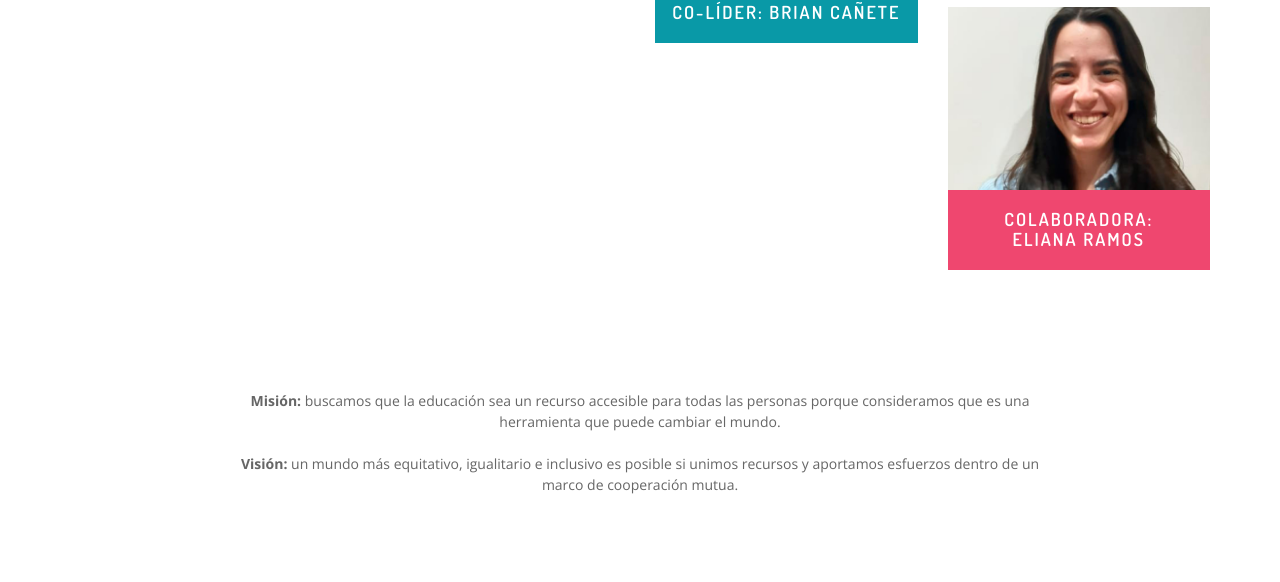
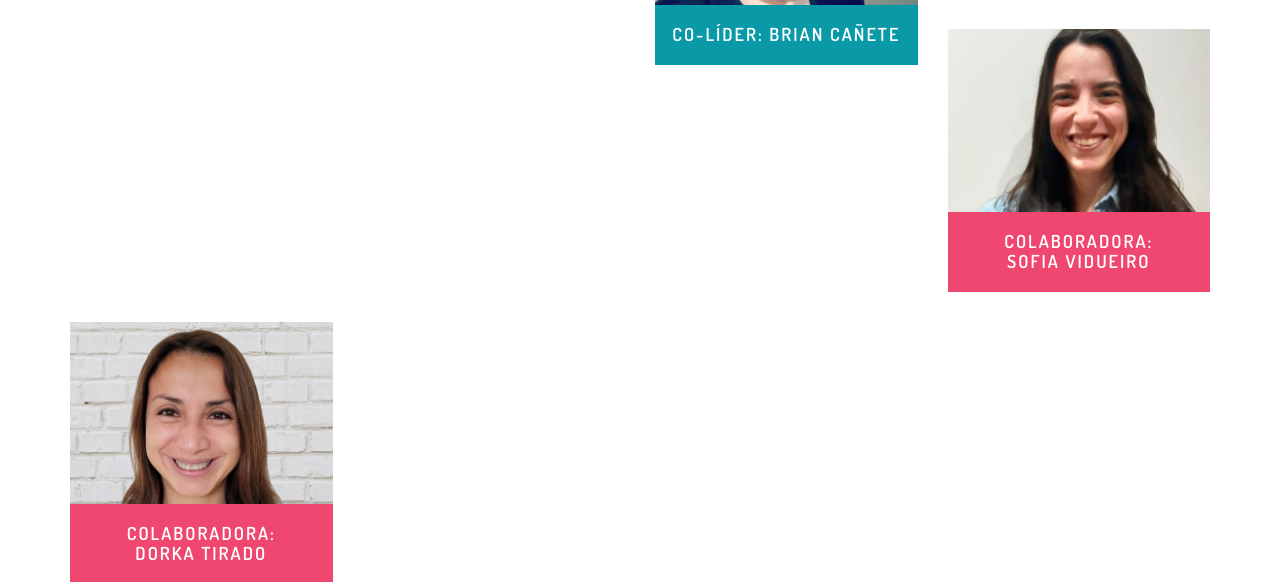
Before and after one commit to ezelargo/BrillaLaVida, a PHP site: page /quienes-somos.php in a window 1280 px wide. Shown: the part 1101-1683 px from the top of the page. Run offline with PHP 8.4, Linux system fonts and the light colour scheme.

Commit message:
modificaciones

```diff
--- /dev/null
+++ b/trunk/assets/css/title_subtitle.css
@@ -0,0 +1,8 @@
+h1 {
+    font-size: 57px;
+    font-family: "Dosis", sans-serif;
+}
+h2 {
+    font-size: 50px;
+    font-family: "Dosis", sans-serif;
+}
--- a/trunk/quienes-somos.php
+++ b/trunk/quienes-somos.php
@@ -53,9 +53,9 @@
             <div class="col-md-3 col-sm-6">
                 <div class="single_team">
                     <img class="img-responsive" src="assets/img/team/brilla_la_vida_romina_blanco_nueva.jpg" alt="Romina Blanco">
-                    <h5 class="team-name">Lideresa y fundarora: Romina Blanco</h5>
+                    <h5 class="team-name">Lider: Romina Blanco</h5>
                     <div class="team-hover">
-                        <h5 style="font-size:.9em;">Recursos humanos</h5>
+                        <h5 style="font-size:.9em;">Lider de Recursos humanos</h5>
                         <br>
                         <p style="font-size:.9em;">
 
@@ -73,7 +73,7 @@
             <div class="col-md-3 col-sm-6">
                 <div class="single_team">
                     <img class="img-responsive" src="assets/img/team/brilla_la_vida_soledad_sciutto_nuevo.jpg" alt="Soledad Sciutto">
-                    <h5 class="team-name">Co-Líder: <br> Soledad Sciutto</h5>
+                    <h5 class="team-name">Lider de Redes Sociales: <br> Soledad Sciutto</h5>
                     <div class="team-hover">
                         <h5 style="font-size:.9em;">Relaciones Sociales</h5>
                         <br>
@@ -99,7 +99,20 @@
             </div>
             <div class="col-md-3 col-sm-6">
                 <div class="single_team">
-                    <img class="img-responsive" src="assets/img/team/brilla_la_vida_foto_nueva3.jpg" alt="Sofía Viduerio">
+                    <img class="img-responsive" src="assets/img/team/brilla_la_vida_foto_nueva3.jpg" alt="Eliana Ramos">
+                    <h5 class="team-name">Colaboradora: <br> Eliana Ramos</h5>
+                    <div class="team-hover">
+                        <h5 style="font-size:.9em;">Community Mannager</h5>
+                        <br>
+                        <p style="font-size:.9em;">
+
+                        <br>
+                    </div>
+                </div>
+            </div>
+            <div class="col-md-3 col-sm-6">
+                <div class="single_team">
+                    <img class="img-responsive" src="assets/img/team/brilla_la_vida_foto_nueva2.jpg" alt="Sofia Vidueiro">
                     <h5 class="team-name">Colaboradora: <br> Sofia Vidueiro</h5>
                     <div class="team-hover">
                         <h5 style="font-size:.9em;">Community Mannager</h5>
@@ -112,8 +125,8 @@
             </div>
             <div class="col-md-3 col-sm-6">
                 <div class="single_team">
-                    <img class="img-responsive" src="assets/img/team/brilla_la_vida_foto_nueva2.jpg" alt="Eliana Ramos">
-                    <h5 class="team-name">Colaboradora: <br> Eliana Ramos</h5>
+                    <img class="img-responsive" src="assets/img/team/brilla_la_vida_Dorka_Tirado.png" alt="Dorka Tirado">
+                    <h5 class="team-name">Colaboradora: <br> Dorka Tirado</h5>
                     <div class="team-hover">
                         <h5 style="font-size:.9em;">Community Mannager</h5>
                         <br>
@@ -126,18 +139,24 @@
         </div>
     </div>
 </section>
-<section id="team" class="template_team">
-    <div class="container">
-        <div class="row text-center">
-            <div class="section-title wow zoomIn">
-                <p><b>Misión:</b> buscamos que la educación sea un recurso accesible para todas las personas porque consideramos que es una herramienta que puede cambiar el mundo.
-                <br><br>
-                <b>Visión:</b> un mundo más equitativo, igualitario e inclusivo es posible si unimos recursos y aportamos esfuerzos dentro de un marco de cooperación mutua.
-                </p>
+<section class="about_us section-padding">
+			<div class="container">
+				<div class="row">
+                    <div class="col-md-6 col-sm-12 col-xs-12">
+						<div class="about_content text-center">
+							<h1>Visión</h1>
+                            <p>Un mundo más equitativo, igualitario e inclusivo es posible si unimos recursos y aportamos esfuerzos dentro de un marco de cooperación mutua.</p>
+                        </div>
+                    </div>
+                    <div class="col-md-6 col-sm-12 col-xs-12">
+						<div class="about_content text-center">
+							<h1>Misión</h1>
+                            <p>Buscamos que la educación sea un recurso accesible para todas las personas porque consideramos que es una herramienta que puede cambiar el mundo.</p>
+                        </div>
+                    </div>
+                </div>
             </div>
-        </div>
-    </div>
-</section>
+        </section>
         <?php include('shared/testimonios.php'); ?>
 
         <?php include('shared/contact.php'); ?>
--- a/trunk/shared/footer.php
+++ b/trunk/shared/footer.php
@@ -5,7 +5,8 @@
                 <div class="single_footer">
                     <h4>Sobre Brilla</h4>
                     <div class="footer_contact">
-                        <p>Somos un grupo solidario con muchas ganas de ayudar y cambiar la realidad de muchas personas. unimos nuestros talentos y conocimientos para poder aportar nuestro granito de arena a la sociedad.</p>
+                        <p>Unidos queremos brindar a los emprendedores y profesionales que quieren ganar experiencia el acceso al conocimiento y las relaciones interpersonales que puedan posicionarlos en un entorno que impulse su negocio/carrera.
+                        Las empresas encuentran de la mano de Brilla diversas oportunidades a las que sumarse para construir una causa social que los conecte con su público.</p>
                     </div>
                 </div>
             </div><!--- END COL -->
--- a/trunk/shared/header.php
+++ b/trunk/shared/header.php
@@ -24,6 +24,7 @@
     <!-- animate CSS -->
     <link rel="stylesheet" href="assets/css/animate.css">
     <!-- Style CSS -->
+    <link rel="stylesheet" href="assets/css/title_subtitle.css">
     <link rel="stylesheet" href="assets/css/style.css">
     <link rel="stylesheet" href="assets/css/responsive.css">
 
--- a/trunk/shared/testimonios.php
+++ b/trunk/shared/testimonios.php
@@ -9,6 +9,8 @@
                     <ol class="carousel-indicators">
                       <li data-target="#team__carousel" data-slide-to="0" class="active"></li>
                       <li data-target="#team__carousel" data-slide-to="1"></li>
+                      <li data-target="#team__carousel" data-slide-to="2"></li>
+                      <li data-target="#team__carousel" data-slide-to="3"></li>
                     </ol>
                     <div class="carousel-inner text-center">
                         <div class="item active">
@@ -25,6 +27,18 @@
                                 <h4>Florencia Papotti </h4>
                             </div>
                         </div>
+                        <div class="item">
+                            <div class="testimonial-text">
+                            <iframe width="934" height="434" src="https://www.youtube.com/embed/lDfOw8twfE4" title="Testimonio de Lucas Blanco" frameborder="0" allow="accelerometer; autoplay; clipboard-write; encrypted-media; gyroscope; picture-in-picture" allowfullscreen></iframe>
+                                <h4>Lucas Blanco</h4>
+                            </div>
+                        </div>
+                        <div class="item">
+                            <div class="testimonial-text">
+                            <iframe width="934" height="434" src="https://www.youtube.com/embed/c84esfy_WZc" title="Video testimonio de Eliana" frameborder="0" allow="accelerometer; autoplay; clipboard-write; encrypted-media; gyroscope; picture-in-picture" allowfullscreen></iframe>
+                                <h4>Eliana Ramos </h4>
+                            </div>
+                        </div>
                     </div>
                 </div>
             </div><!--- END COL -->
--- a/trunk/shared/valores.php
+++ b/trunk/shared/valores.php
@@ -5,9 +5,8 @@
                 <h2>Valores que nos representan</h2>
                 <span></span>
                 <p>
-                    Buscamos ser reconocidos por nuestra calidad humana y contribución a la comunidad, promover tanto el voluntariado como la responsabilidad social y, concientizar a la sociedad, motivando a que colaboren a través de la donación.
-                    <br><br>
-                    Nuestro objetivo es concientizar a la sociedad de la importancia de ayudar a quienes nos necesitan, de ser solidarios con nuestro prójimo.
+                Ayudar a los demás te diferencia, identifica y genera un cambio.
+                “ El altruismo es un impulso fundamental y hacer cosas por los demás con la fuerza más humilde y poderosa, el amor desinteresado, es el núcleo de lo que nos hace humanos.”
                 </p>
             </div>
             <div class="col-md-4 col-sm-4 col-xs-12">
```
Also changed, not shown: trunk/formar-parte-de-brilla-la-vida.php (+15 -4 lines), trunk/index.php (+2 -18 lines), trunk/nuestras-causas.php (+0 -11 lines), trunk/sobre-nosotros.php (+3 -23 lines), trunk/assets/img/slider/brilla_la_vida_slider_oscurecida_2.jpg, trunk/assets/img/socials/brilla_la_vida_dr_Oxilia3.png (added), trunk/assets/img/socials/brilla_la_vida_dr_Oxilia4.png (added), trunk/assets/img/team/brilla_la_vida_Dorka_Tirado.jpg (added), trunk/assets/img/team/brilla_la_vida_Dorka_Tirado.png (added), trunk/assets/img/team/brilla_la_vida_lucas_blanco_testimonio.jpg (added), 1 other file.
